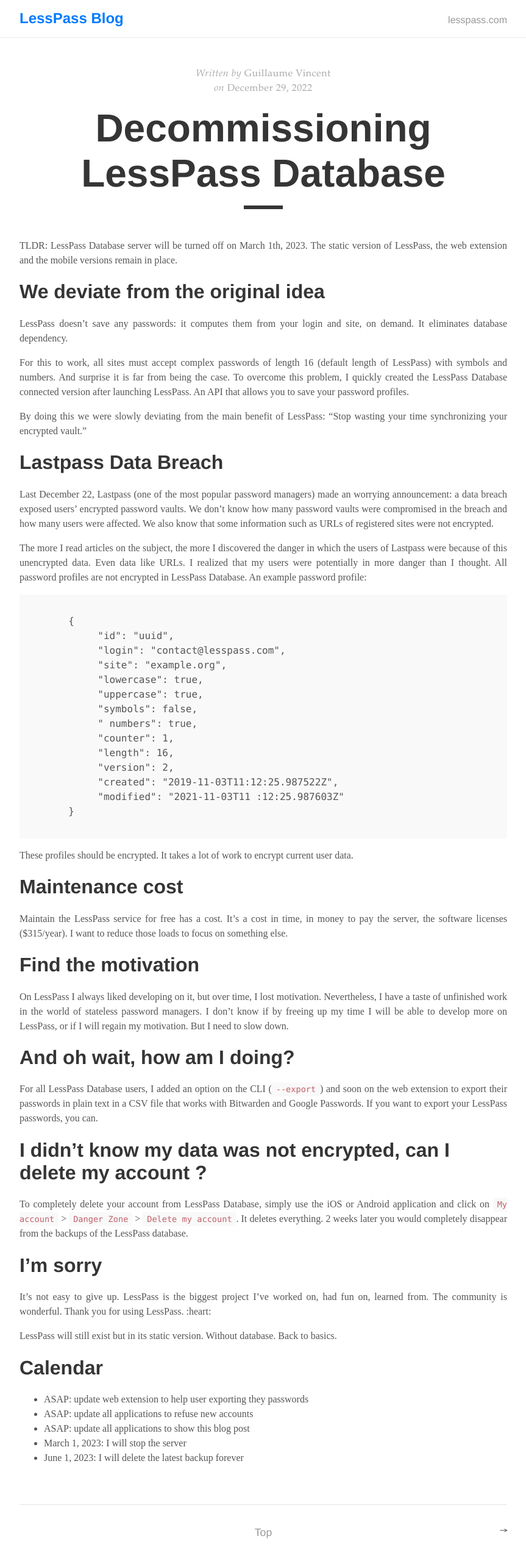
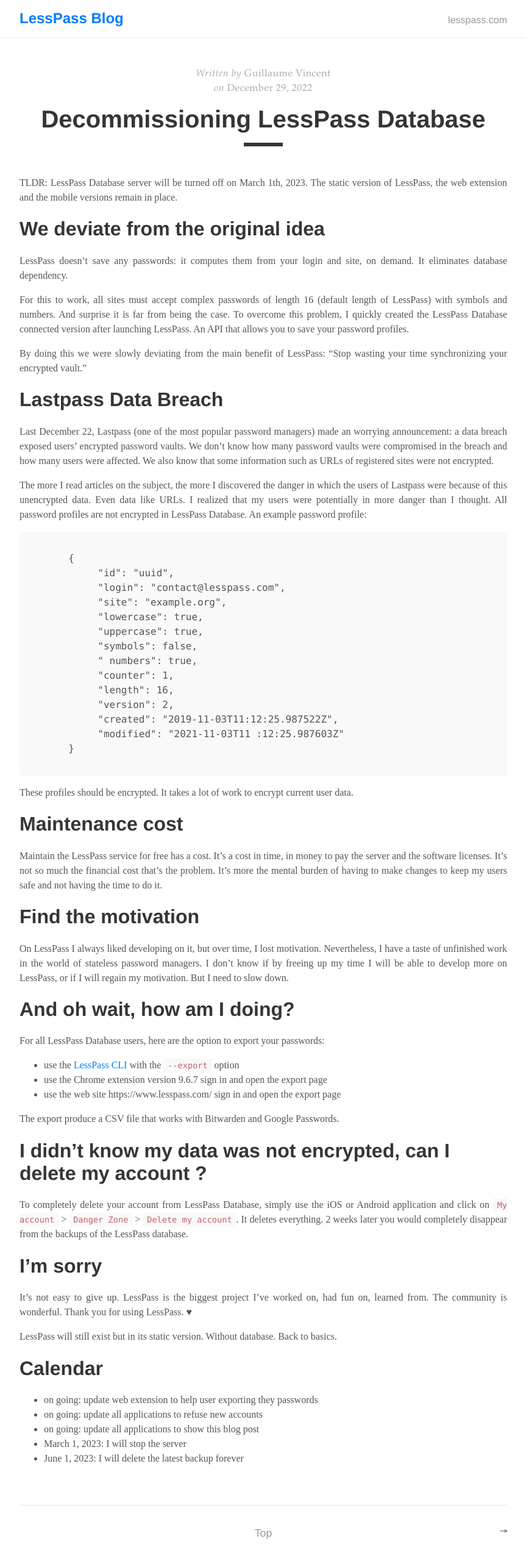
Before and after one commit to lesspass/blog, a Jekyll site: the page built from _posts/2022-12-29-decommissioning-lesspass-database.md, in a window 1280 px wide. Shown: the whole page at 61% size, without its empty margins (208-1071 px from the left). Built offline with Jekyll 4.4.1, drawn with Linux system fonts in a browser that asks for light colours.

Commit message:
Update decommissioning password

```diff
--- a/_posts/2022-12-29-decommissioning-lesspass-database.md
+++ b/_posts/2022-12-29-decommissioning-lesspass-database.md
@@ -41,7 +41,8 @@ These profiles should be encrypted. It takes a lot of work to encrypt current us
 
 # Maintenance cost
 
-Maintain the LessPass service for free has a cost. It's a cost in time, in money to pay the server, the software licenses ($315/year). I want to reduce those loads to focus on something else.
+Maintain the LessPass service for free has a cost. It's a cost in time, in money to pay the server and the software licenses.
+It's not so much the financial cost that's the problem. It's more the mental burden of having to make changes to keep my users safe and not having the time to do it.
 
 # Find the motivation
 
@@ -49,7 +50,13 @@ On LessPass I always liked developing on it, but over time, I lost motivation. N
 
 # And oh wait, how am I doing?
 
-For all LessPass Database users, I added an option on the CLI (`--export`) and soon on the web extension to export their passwords in plain text in a CSV file that works with Bitwarden and Google Passwords. If you want to export your LessPass passwords, you can.
+For all LessPass Database users, here are the option to export your passwords:
+
+  * use the [LessPass CLI](https://github.com/lesspass/lesspass/#cli) with the `--export` option
+  * use the Chrome extension version 9.6.7 sign in and open the export page
+  * use the web site https://www.lesspass.com/ sign in and open the export page
+
+The export produce a CSV file that works with Bitwarden and Google Passwords.
 
 # I didn't know my data was not encrypted, can I delete my account ?
 
@@ -57,14 +64,14 @@ To completely delete your account from LessPass Database, simply use the iOS or
 
 # I'm sorry
 
-It's not easy to give up. LessPass is the biggest project I've worked on, had fun on, learned from. The community is wonderful. Thank you for using LessPass. :heart:
+It's not easy to give up. LessPass is the biggest project I've worked on, had fun on, learned from. The community is wonderful. Thank you for using LessPass. ♥
 
 LessPass will still exist but in its static version. Without database. Back to basics.
 
 # Calendar
 
-- ASAP: update web extension to help user exporting they passwords
-- ASAP: update all applications to refuse new accounts
-- ASAP: update all applications to show this blog post
+- on going: update web extension to help user exporting they passwords
+- on going: update all applications to refuse new accounts
+- on going: update all applications to show this blog post
 - March 1, 2023: I will stop the server
 - June 1, 2023: I will delete the latest backup forever
--- a/_sass/tale/_post.scss
+++ b/_sass/tale/_post.scss
@@ -15,7 +15,7 @@
   &-title {
     color: $default-shade;
     font-family: $sans-serif;
-    font-size: 4rem;
+    font-size: 2.5rem;
     margin: 1rem 0;
     text-align: center;
   }
--- a/assets/main.scss
+++ b/assets/main.scss
@@ -3,3 +3,8 @@
 ---
 
 @import 'tale';
+
+
+.post-title{
+
+}
```
